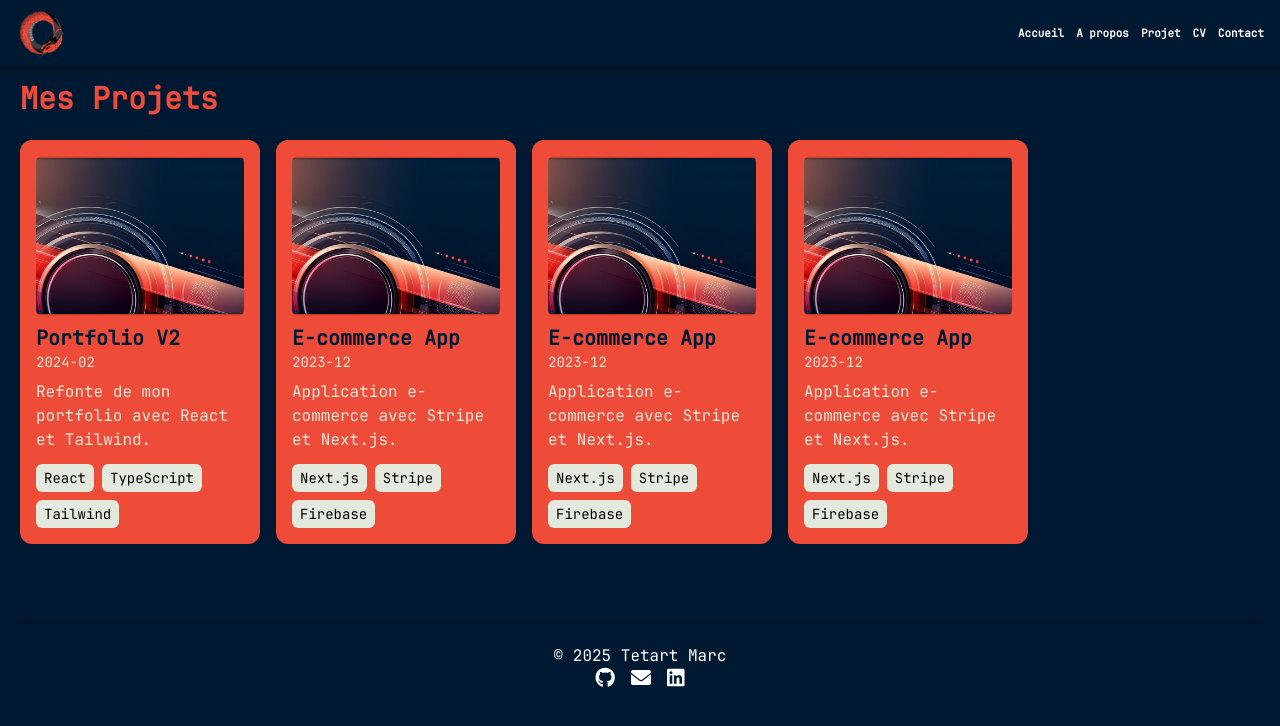
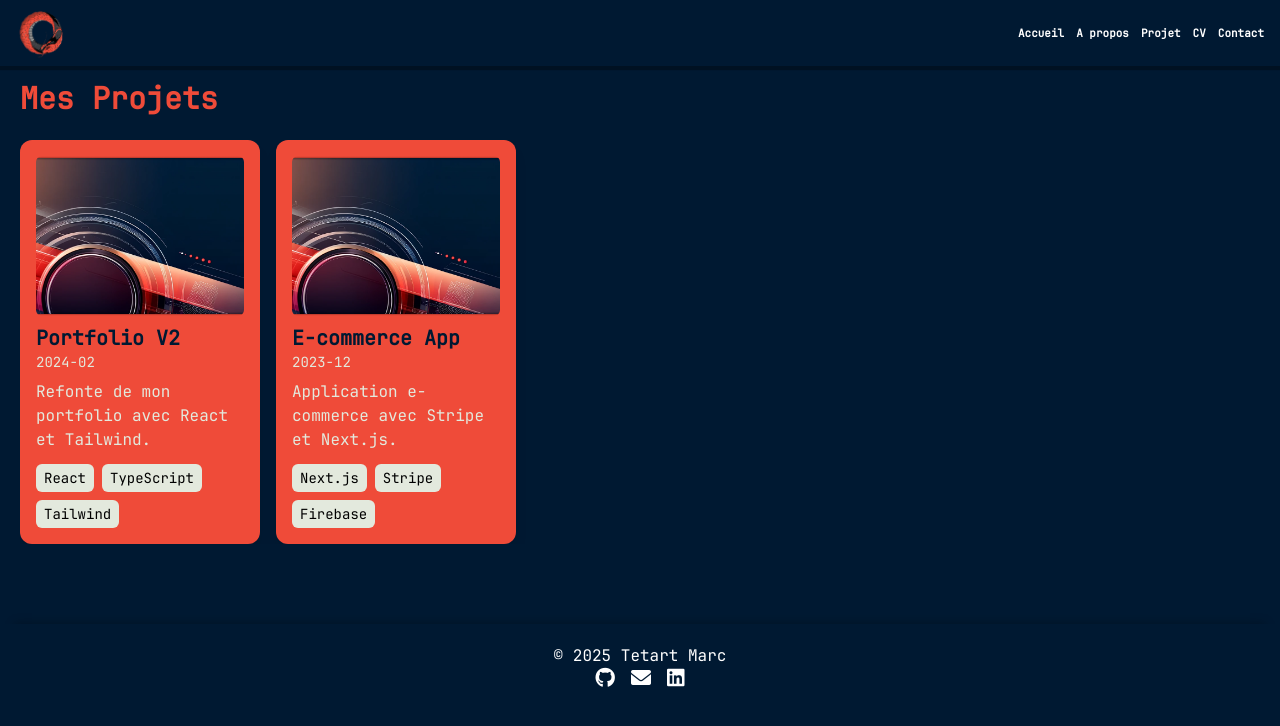
Before and after one commit to marc135169/MT_Portfolio, a React (Vite) app: page /project in a window 1280 px wide. Shown: the top 726 px of the page. Built offline with nearby package versions, Linux system fonts and the light colour scheme.

Commit message:
Home Page

```diff
--- a/src/data/projects.json
+++ b/src/data/projects.json
@@ -4,27 +4,13 @@
     "date": "2024-02",
     "description": "Refonte de mon portfolio avec React et Tailwind.",
     "technologies": ["React", "TypeScript", "Tailwind"],
-    "image": "/public/img/Banner.png"
+    "image": "/img/Banner.png"
   },
   {
     "title": "E-commerce App",
     "date": "2023-12",
     "description": "Application e-commerce avec Stripe et Next.js.",
     "technologies": ["Next.js", "Stripe", "Firebase"],
-    "image": "/public/img/Banner.png"
-  },
-  {
-    "title": "E-commerce App",
-    "date": "2023-12",
-    "description": "Application e-commerce avec Stripe et Next.js.",
-    "technologies": ["Next.js", "Stripe", "Firebase"],
-    "image": "/public/img/Banner.png"
-  },
-  {
-    "title": "E-commerce App",
-    "date": "2023-12",
-    "description": "Application e-commerce avec Stripe et Next.js.",
-    "technologies": ["Next.js", "Stripe", "Firebase"],
-    "image": "/public/img/Banner.png"
+    "image": "/img/Banner.png"
   }
 ]
--- a/src/pages/Home.tsx
+++ b/src/pages/Home.tsx
@@ -63,8 +63,9 @@ export default function Home() {
                             Passionné de jeux vidéo, de golf et grand amoureux des chiens, je trouve mon inspiration
                             aussi bien dans la complexité du code que dans la nature et les loisirs qui m'entourent.</p>
                     </div>
-                    <div className="pics-mobile w-40 mb-[1rem]">
-                        <img src="/img/Photo mobile.jpg" alt="photo portrait Tetart Marc" className="ring-2 text-sunRed"/>
+                    <div className="pics-mobile aspect-square w-40 h-40 my-1">
+                        <img src="/img/PhotoMobile.webp" alt="photo portrait Tetart Marc"
+                             className="object-cover w-full h-full object-center ring-2 ring-primary" />
                     </div>
                 </section>
             </main>
```
Also changed, not shown: public/img/PhotoMobile.webp (added), 1 other file (tests, documents, lock files or other folders).
